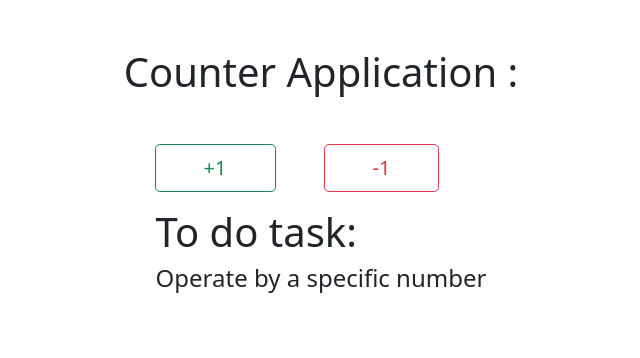
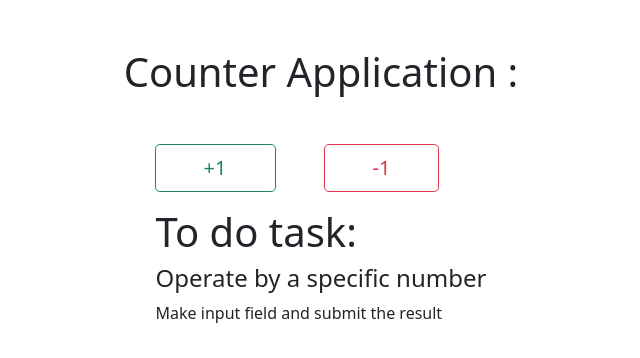
Before and after one commit to umerfarooqnxb/chat-app, a website: page public/index.html in a window 1280 px wide. Shown: the whole page, without its empty margins (319-959 px from the left). Drawn offline with nearby package versions, Linux system fonts and the light colour scheme; no server answers.

Commit message:
Update todo task list

```diff
--- a/public/index.html
+++ b/public/index.html
@@ -27,6 +27,9 @@
                     To do task:
                 </h1>
                 <h4>Operate by a specific number</h4>
+                <p>
+                    Make input field and submit the result
+                </p>
             </div>
         </div>
     </div>
```
